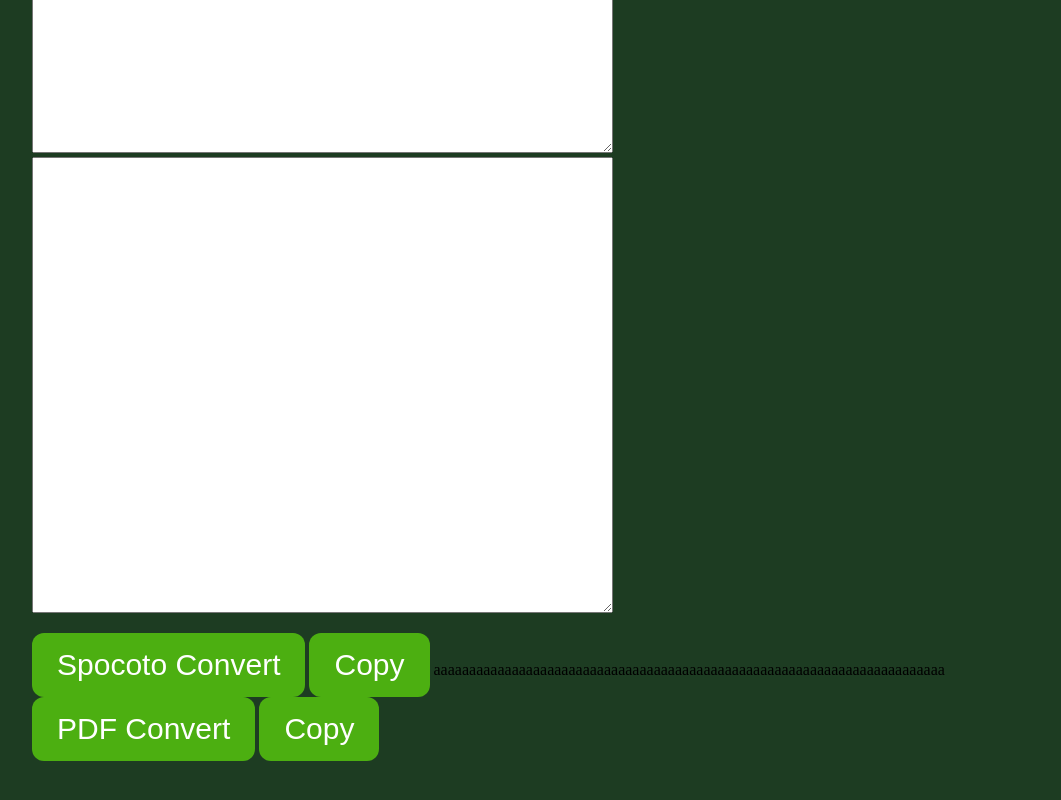
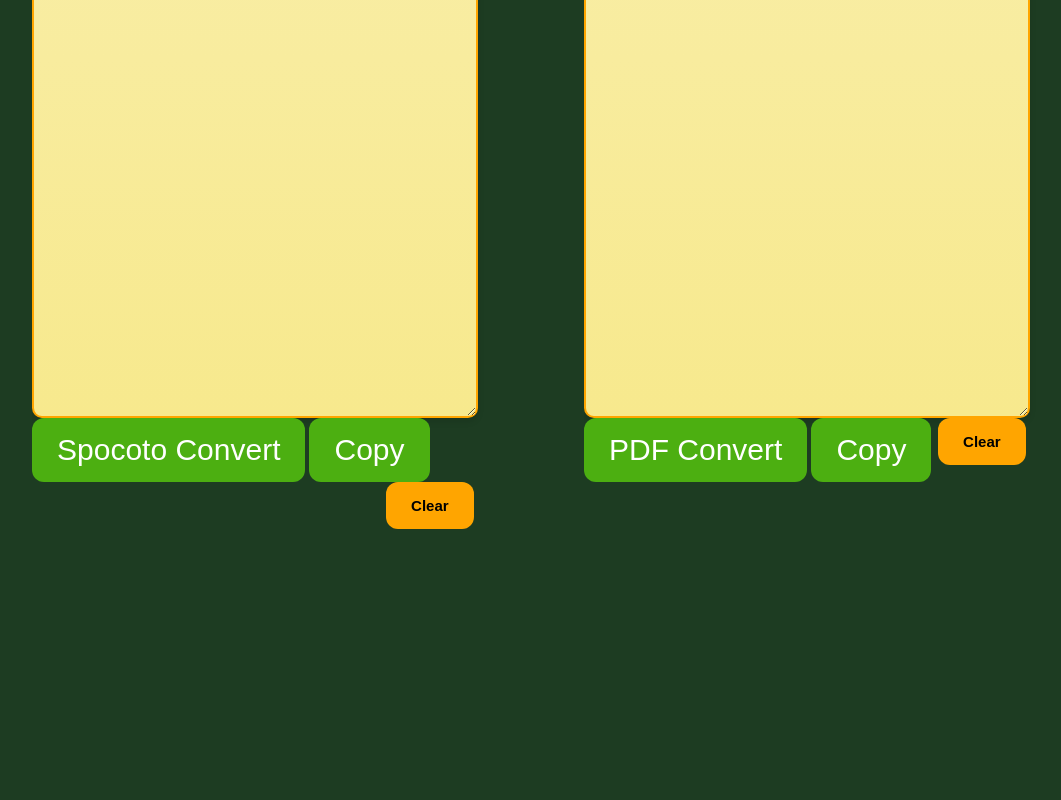
Before and after one commit to krisgiyan/judgescore, a plain HTML site: page index.html in a window 1280 px wide. Shown: the part 384-1184 px from the top of the page, without its empty margins (56-1117 px from the left). After the commit the page ends 954 px from the top, so only its background shows below. Drawn offline with Linux system fonts and the light colour scheme.

Commit message:
Update index.html

```diff
--- a/index.html
+++ b/index.html
@@ -8,18 +8,23 @@
 </head>
 <body>
 <script src="script.js"></script>
-<h1>Judges Score</h1>
-<div id="divID">
-    <textarea name="" id="area" cols="70" rows="30"></textarea>
-    <textarea name="" id="area2" cols="70" rows="30"></textarea>
+<h1>JUDGES SCORES</h1>
+<div id="left">
+    <textarea name="" class="area" cols="50" rows="28" id="area"></textarea>
+    <div class="div_buttons">
+        <button onclick="convert()">Spocoto Convert</button>
+        <button onclick="copy()">Copy</button>
+        <button onclick="clear()" class="clear_button">Clear</button>
+    </div>
 </div>
-<p>
-    <button onclick="convert()">Spocoto Convert</button>
-    <button onclick="copy()">Copy</button>
-    <a> aaaaaaaaaaaaaaaaaaaaaaaaaaaaaaaaaaaaaaaaaaaaaaaaaaaaaaaaaaaaaaaaaaaaaaaa </a>
-    <button onclick="pdfconvert()">PDF Convert</button>
-    <button onclick="copy2()">Copy</button>
-</p>
+<div id="right">
+    <textarea name="" class="area" cols="50" rows="28" id="area2"></textarea>
+    <div class="div_buttons">
+        <button onclick="pdfconvert()">PDF Convert</button>
+        <button onclick="copy2()">Copy</button>
+        <button onclick="clear2()" class="clear_button">Clear</button>
+    </div>
+</div>
 
 </body>
 </html>
```
